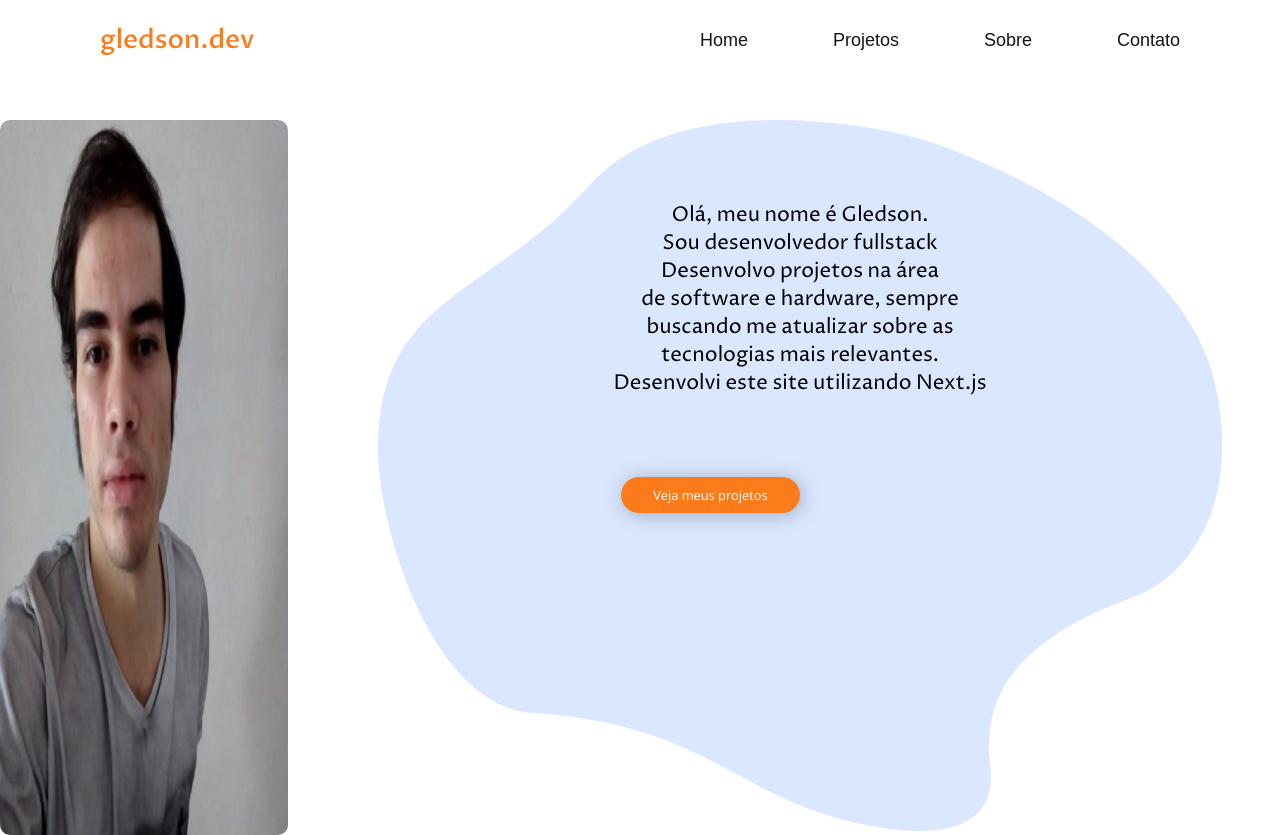
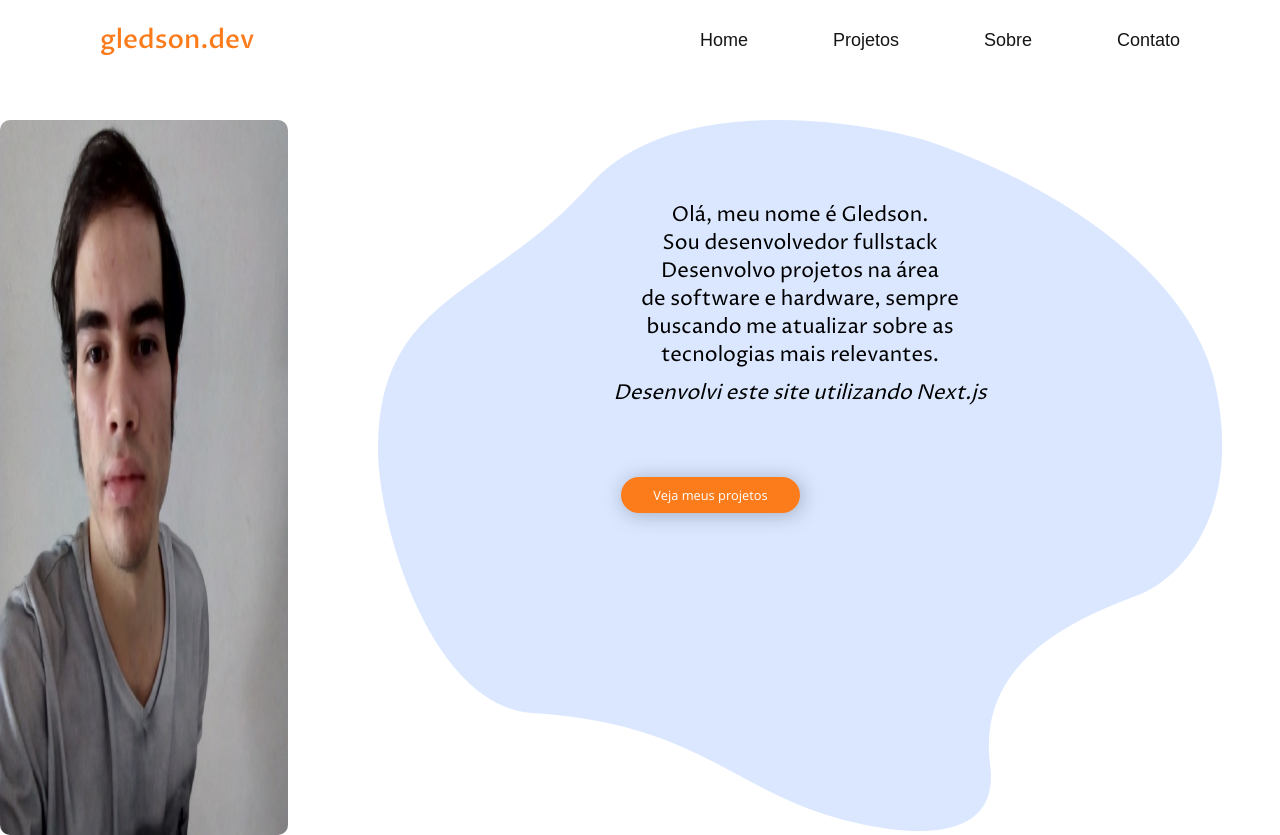
Before and after one commit to gledson-ss/portfolio, a Next.js app in the folder web/: page / in a window 1280 px wide. Built offline with nearby package versions, Linux system fonts and the light colour scheme.

Commit message:
:hammer: chore: update descriptioBlock component

```diff
--- a/web/src/components/DescriptionBlock/index.tsx
+++ b/web/src/components/DescriptionBlock/index.tsx
@@ -19,7 +19,9 @@ const DescriptionBlock: React.FC = () => {
           <St.Text>de software e hardware, sempre</St.Text>
           <St.Text>buscando me atualizar sobre as</St.Text>
           <St.Text>tecnologias mais relevantes.</St.Text>
-          <St.Text>Desenvolvi este site utilizando Next.js</St.Text>
+          <St.Text id="LineNextJs">
+            Desenvolvi este site utilizando Next.js
+          </St.Text>
         </St.TextContainer>
 
         <St.ButtonContainer>
--- a/web/src/components/DescriptionBlock/styles.ts
+++ b/web/src/components/DescriptionBlock/styles.ts
@@ -51,11 +51,16 @@ export const InfoContainer = styled.div`
   }
 `
 export const TextContainer = styled.div`
+  grid-area: text;
   display: flex;
   align-items: center;
   justify-content: center;
   flex-direction: column;
-  grid-area: text;
+  padding-top: 10px;
+  #LineNextJs {
+    padding-top: 10px;
+    font-style: italic;
+  }
 `
 
 export const Text = styled.p`
```
